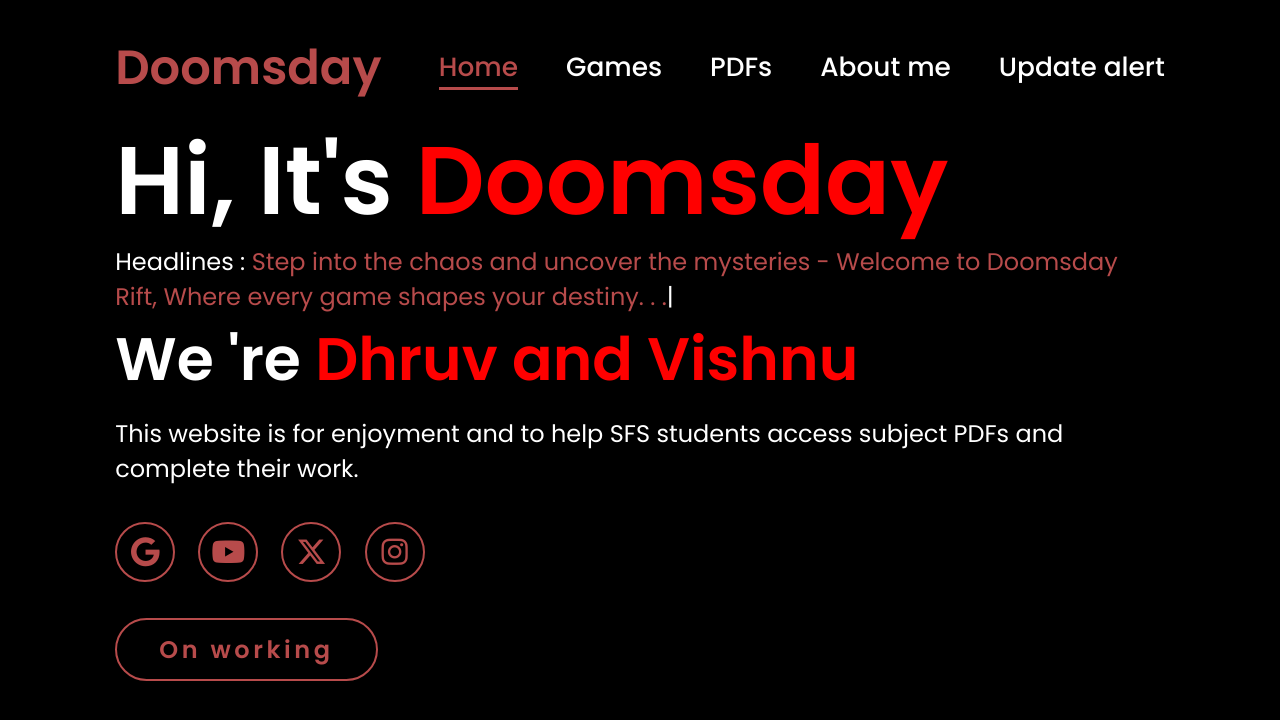
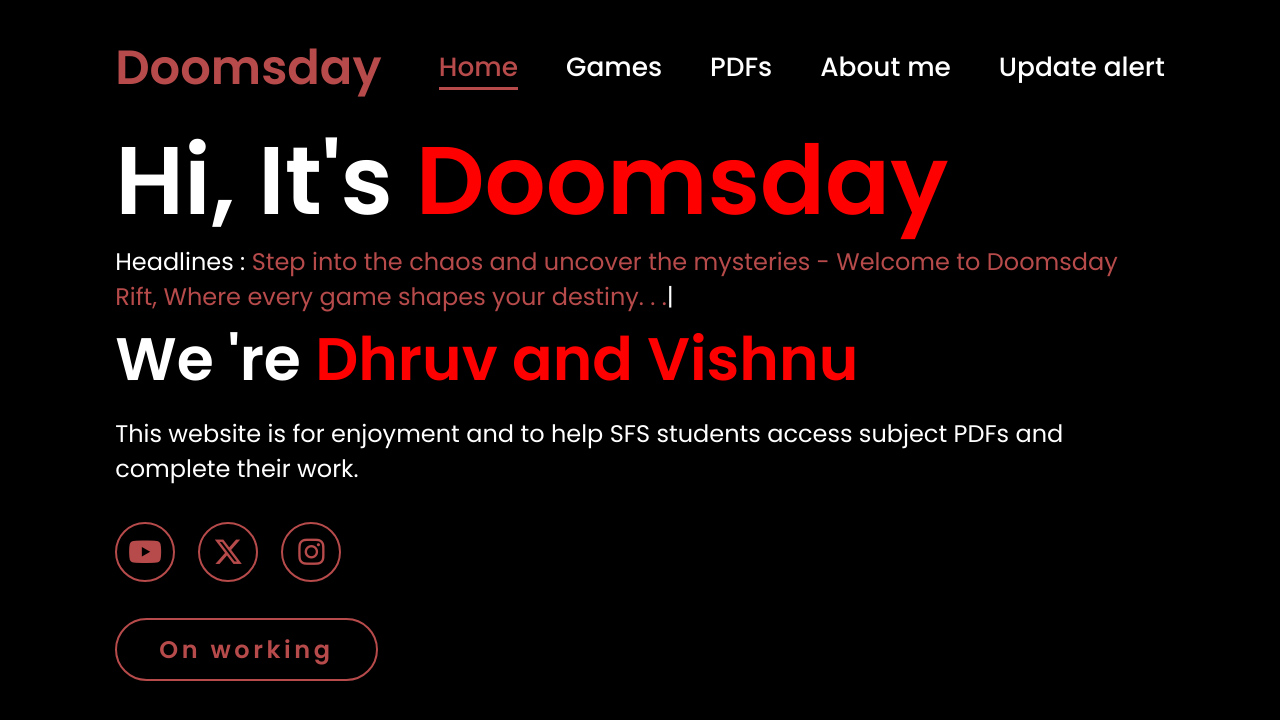
Before and after one commit to Doomsdaz/Terminater, a plain HTML site: page index.html in a window 1280 px wide. Drawn offline with Linux system fonts and the light colour scheme.

Commit message:
Update index.html

```diff
--- a/index.html
+++ b/index.html
@@ -255,8 +255,7 @@
             <h3 class="typing-text">We 're <span style="color: red;">Dhruv and Vishnu</span></h3>
             <p>This website is for enjoyment and to help SFS students access subject PDFs and complete their work.</p>
             <div class="social-icons">
-                <a href="www.google.com"><i class="fa-brands fa-google"></i></a>
-                <a href="www.youtube.com"><i class="fa-brands fa-youtube"></i></a>
+                <a href="https://youtube.com/@doomsday_hub?si=N9ydqilUPCgua55B"><i class="fa-brands fa-youtube"></i></a>
                 <a href="https://x.com/DoomsDay_Hub/photo"><i class="fa-brands fa-x-twitter"></i></a>
                 <a href="https://www.instagram.com/invites/contact/?igsh=11q2ng6nt23ng&utm_content=x2v4x8q"><i class="fa-brands fa-instagram"></i></a>
             </div>
```
